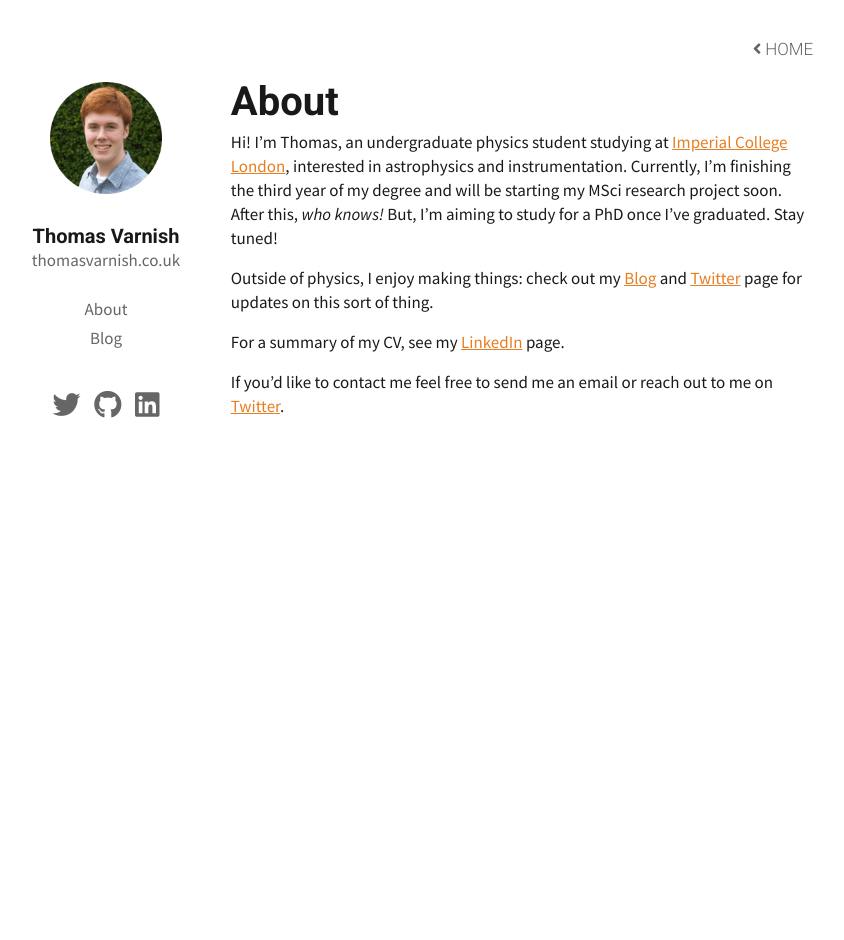
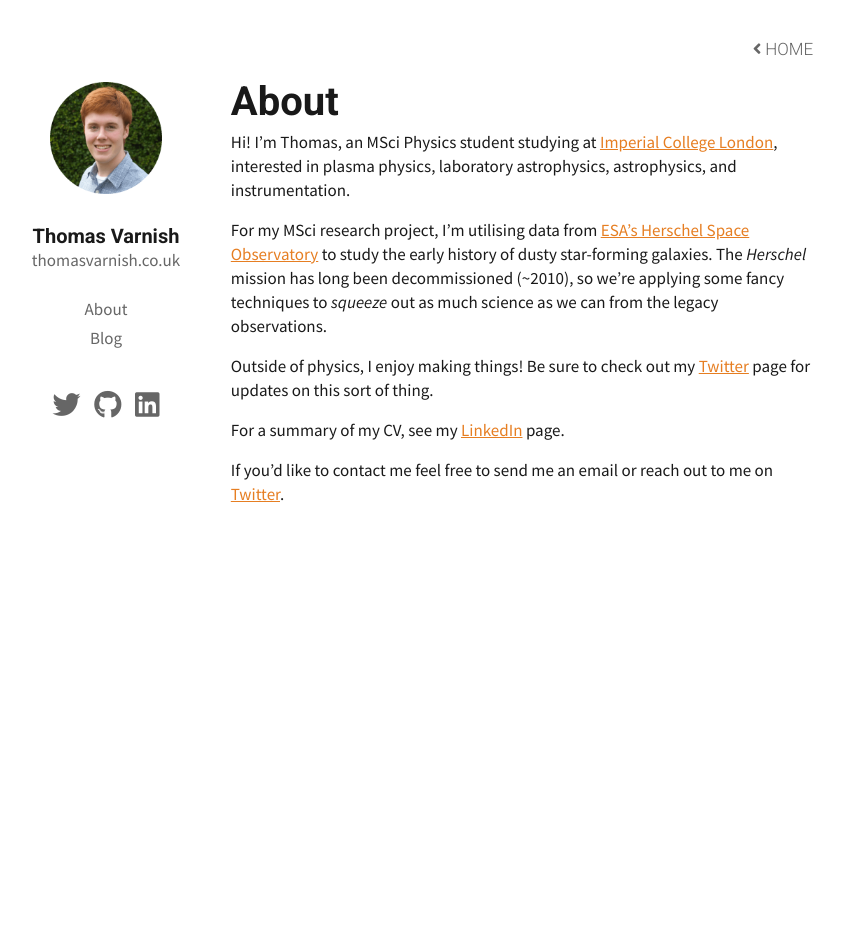
Before and after one commit to tvarnish/tvarnish.github.io, a Jekyll site: the page built from about.md, in a window 1280 px wide. Shown: the whole page, without its empty margins (118-962 px from the left). Built offline with Jekyll 4.4.1, drawn with Linux system fonts in a browser that asks for light colours; nearby versions of some CDN libraries.

Commit message:
Update "About" page

```diff
--- a/about.md
+++ b/about.md
@@ -5,9 +5,11 @@ permalink: /about/
 enable_maths: false
 ---
 
-Hi! I'm Thomas, an undergraduate physics student studying at [Imperial College London](https://imperial.ac.uk/), interested in astrophysics and instrumentation. Currently, I'm finishing the third year of my degree and will be starting my MSci research project soon. After this, *who knows!* But, I'm aiming to study for a PhD once I've graduated. Stay tuned!
+Hi! I'm Thomas, an MSci Physics student studying at [Imperial College London](https://imperial.ac.uk/), interested in plasma physics, laboratory astrophysics, astrophysics, and instrumentation.
 
-Outside of physics, I enjoy making things: check out my [Blog]({{ site.url }}/blog) and [Twitter](https://twitter.com/{{ site.author.twitter }}) page for updates on this sort of thing.
+For my MSci research project, I'm utilising data from [ESA's Herschel Space Observatory](https://www.cosmos.esa.int/web/herschel/home) to study the early history of dusty star-forming galaxies. The *Herschel* mission has long been decommissioned (~2010), so we're applying some fancy techniques to *squeeze* out as much science as we can from the legacy observations.
+
+Outside of physics, I enjoy making things! Be sure to check out my [Twitter](https://twitter.com/{{ site.author.twitter }}) page for updates on this sort of thing.
 
 For a summary of my CV, see my [LinkedIn](https://linkedin.com/in/{{ site.author.linkedin }}) page.
 
```
